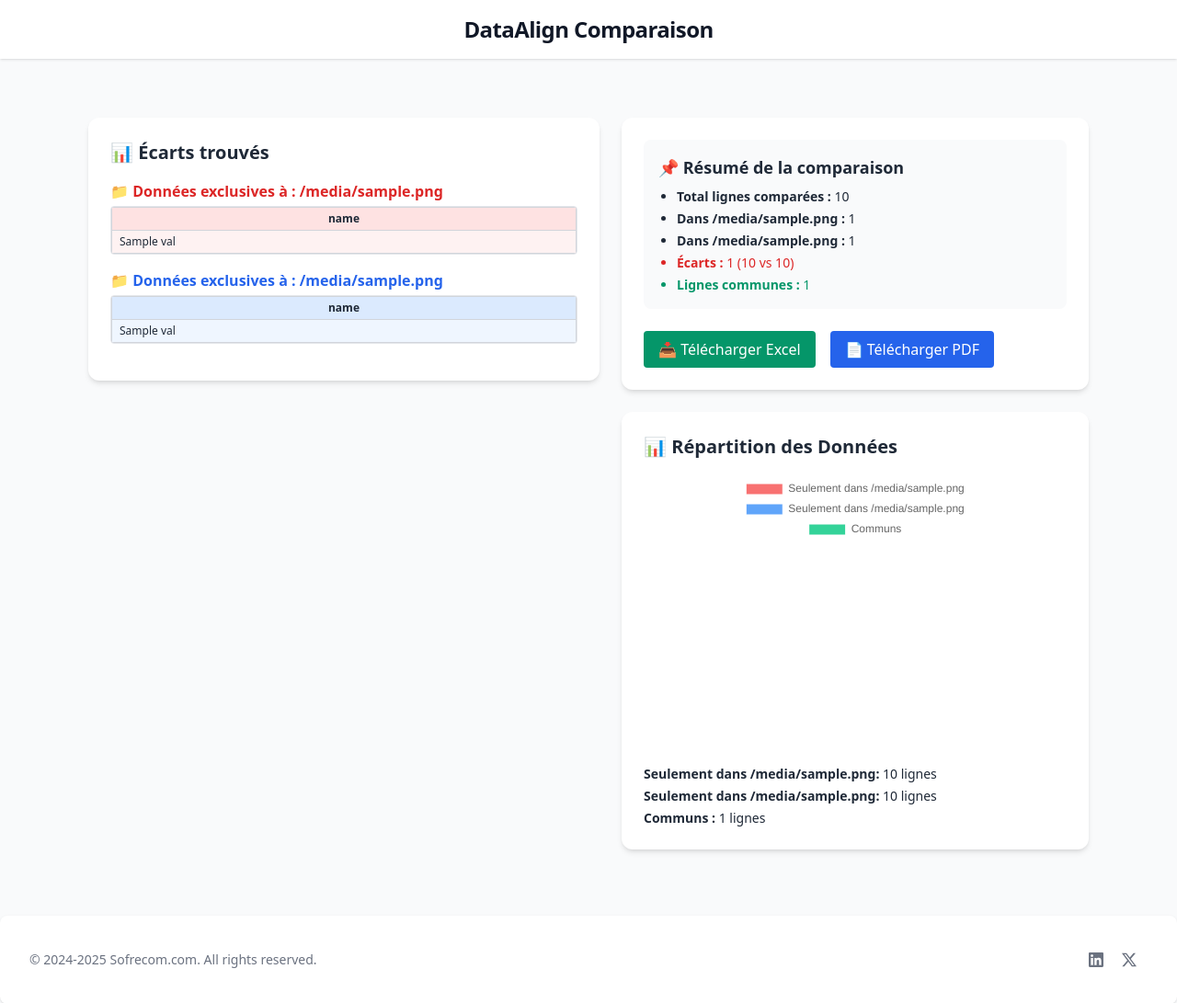
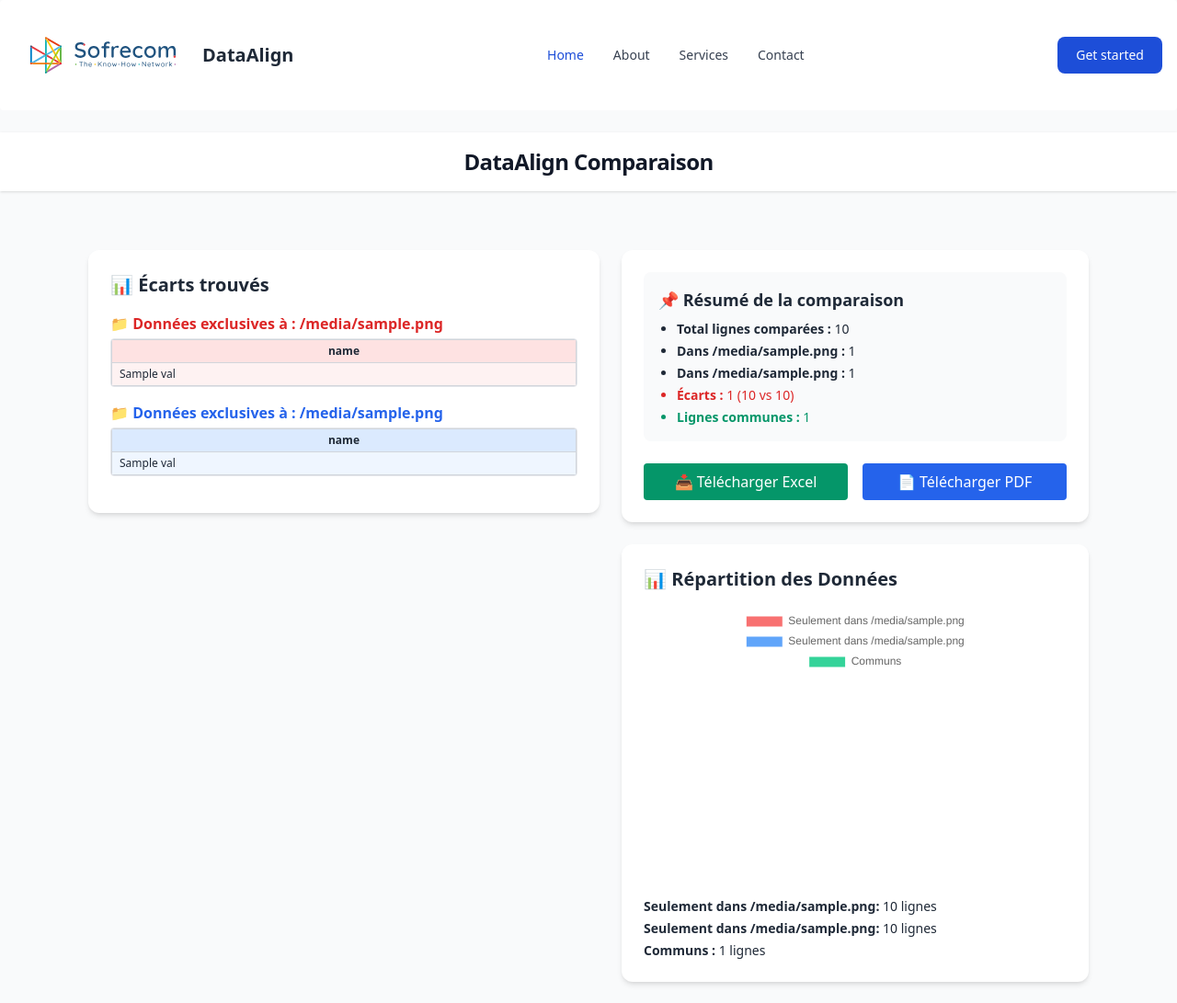
Before and after one commit to LemsiXIV/DataAlign, a Flask app: template Templates/compare.html in a window 1280 px wide. Shown: the top 1091 px of the page at 92% size. Run offline with Flask 3, Linux system fonts and the light colour scheme; the template is opened without the code that fills it: most values are stand-ins (such as "Sample title", 1, 10 or a date in 2020); some libraries are stand-ins or nearby versions.

Commit message:
fixing visuel bug in the root compare

```diff
--- a/DataAlign.py
+++ b/DataAlign.py
@@ -21,8 +21,7 @@ os.makedirs(UPLOAD_FOLDER, exist_ok=True)
 @app.route("/index")
 def index():
 
-    image_url = 'sofrecom.svg'
-    return render_template("index.html",image_url=image_url)
+    return render_template("index.html")
 
 # Route pour l'upload et la lecture des fichiers
 @app.route('/upload', methods=['POST'])
--- a/Templates/compare.html
+++ b/Templates/compare.html
@@ -13,8 +13,58 @@
 
 <body class="bg-gray-50 dark:bg-gray-900 text-gray-800 dark:text-gray-100">
 
+  <!-- navbar Start section -->
+  <nav class="bg-white border-gray-200 px-2 sm:px-4 py-2.5 rounded-sm dark:bg-gray-900">
+    <div class="container flex flex-wrap items-center justify-between mx-auto">
+      <a href="{{ url_for('index') }}" class="flex items-center">
+        <img src="{{ url_for('static', filename='sofrecom.svg') }}" style="height:100px;" class="w-48 mr-3 sm:h-28"
+          alt="DataAlign Logo">
+        <span class="self-center text-xl font-semibold whitespace-nowrap dark:text-white">DataAlign</span>
+      </a>
+      <div class="flex md:order-2">
+        <button id="defaultModalButton" data-modal-target="defaultModal" data-modal-toggle="defaultModal" type="button"
+          class="text-white bg-blue-700 hover:bg-blue-800 focus:ring-4 focus:outline-none focus:ring-blue-300 font-medium rounded-lg text-sm px-5 py-2.5 text-center mr-3 md:mr-0 dark:bg-blue-600 dark:hover:bg-blue-700 dark:focus:ring-blue-800">Get
+          started</button>
+        <button data-collapse-toggle="navbar-cta" type="button"
+          class="inline-flex items-center p-2 text-sm text-gray-500 rounded-lg md:hidden hover:bg-gray-100 focus:outline-none focus:ring-2 focus:ring-gray-200 dark:text-gray-400 dark:hover:bg-gray-700 dark:focus:ring-gray-600"
+          aria-controls="navbar-cta" aria-expanded="false">
+          <span class="sr-only">Open main menu</span>
+          <svg class="w-6 h-6" aria-hidden="true" fill="currentColor" viewBox="0 0 20 20"
+            xmlns="http://www.w3.org/2000/svg">
+            <path fill-rule="evenodd"
+              d="M3 5a1 1 0 011-1h12a1 1 0 110 2H4a1 1 0 01-1-1zM3 10a1 1 0 011-1h12a1 1 0 110 2H4a1 1 0 01-1-1zM3 15a1 1 0 011-1h12a1 1 0 110 2H4a1 1 0 01-1-1z"
+              clip-rule="evenodd"></path>
+          </svg>
+        </button>
+      </div>
+      <div class="items-center justify-between hidden w-full md:flex md:w-auto md:order-1" id="navbar-cta">
+        <ul
+          class="flex flex-col p-4 mt-4 border border-gray-100 rounded-lg bg-gray-50 md:flex-row md:space-x-8 md:mt-0 md:text-sm md:font-medium md:border-0 md:bg-white dark:bg-gray-800 md:dark:bg-gray-900 dark:border-gray-700">
+          <li>
+            <a href="#"
+              class="block py-2 pl-3 pr-4 text-white bg-blue-700 rounded-sm md:bg-transparent md:text-blue-700 md:p-0 dark:text-white"
+              aria-current="page">Home</a>
+          </li>
+          <li>
+            <a href="#"
+              class="block py-2 pl-3 pr-4 text-gray-700 rounded-sm hover:bg-gray-100 md:hover:bg-transparent md:hover:text-blue-700 md:p-0 md:dark:hover:text-white dark:text-gray-400 dark:hover:bg-gray-700 dark:hover:text-white md:dark:hover:bg-transparent dark:border-gray-700">About</a>
+          </li>
+          <li>
+            <a href="#"
+              class="block py-2 pl-3 pr-4 text-gray-700 rounded-sm hover:bg-gray-100 md:hover:bg-transparent md:hover:text-blue-700 md:p-0 md:dark:hover:text-white dark:text-gray-400 dark:hover:bg-gray-700 dark:hover:text-white md:dark:hover:bg-transparent dark:border-gray-700">Services</a>
+          </li>
+          <li>
+            <a href="#"
+              class="block py-2 pl-3 pr-4 text-gray-700 rounded-sm hover:bg-gray-100 md:hover:bg-transparent md:hover:text-blue-700 md:p-0 md:dark:hover:text-white dark:text-gray-400 dark:hover:bg-gray-700 dark:hover:text-white md:dark:hover:bg-transparent dark:border-gray-700">Contact</a>
+          </li>
+        </ul>
+      </div>
+    </div>
+  </nav>
+  <!-- navbar End section -->
+
   <!-- Header -->
-    <header class="bg-white dark:bg-gray-800 shadow p-4">
+  <header class="bg-white  mt-6 dark:bg-gray-800 shadow p-4">
     <div class="max-w-6xl mx-auto text-center">
       <h1 class="text-2xl font-bold tracking-tight text-gray-900 dark:text-white">DataAlign Comparaison</h1>
     </div>
@@ -57,7 +107,8 @@
                 <thead class="bg-red-100 dark:bg-red-800/50">
                   <tr>
                     {% for key in ecarts1[0].keys() %}
-            <th class="px-2 py-1 border border-gray-300 dark:border-gray-600 text-wrap whitespace-normal max-w-xs">
+                    <th
+                      class="px-2 py-1 border border-gray-300 dark:border-gray-600 text-wrap whitespace-normal max-w-xs">
                       {{ key }}
                     </th>
                     {% endfor %}
@@ -67,7 +118,8 @@
                   {% for row in ecarts1 %}
                   <tr class="bg-red-50 dark:bg-red-900 border-b hover:bg-red-100 dark:hover:bg-red-800">
                     {% for val in row.values() %}
-            <td class="px-2 py-1 border border-gray-300 dark:border-gray-700 text-wrap whitespace-normal max-w-xs">
+                    <td
+                      class="px-2 py-1 border border-gray-300 dark:border-gray-700 text-wrap whitespace-normal max-w-xs">
                       {{ val }}
                     </td>
                     {% endfor %}
@@ -91,7 +143,8 @@
                 <thead class="bg-blue-100 dark:bg-blue-800/50">
                   <tr>
                     {% for key in ecarts2[0].keys() %}
-            <th class="px-2 py-1 border border-gray-300 dark:border-gray-600 text-wrap whitespace-normal max-w-xs">
+                    <th
+                      class="px-2 py-1 border border-gray-300 dark:border-gray-600 text-wrap whitespace-normal max-w-xs">
                       {{ key }}
                     </th>
                     {% endfor %}
@@ -101,7 +154,8 @@
                   {% for row in ecarts2 %}
                   <tr class="bg-blue-50 dark:bg-blue-900 border-b hover:bg-blue-100 dark:hover:bg-blue-800">
                     {% for val in row.values() %}
-            <td class="px-2 py-1 border border-gray-300 dark:border-gray-700 text-wrap whitespace-normal max-w-xs">
+                    <td
+                      class="px-2 py-1 border border-gray-300 dark:border-gray-700 text-wrap whitespace-normal max-w-xs">
                       {{ val }}
                     </td>
                     {% endfor %}
@@ -135,22 +189,23 @@
             </div>
 
             <div class="flex flex-col sm:flex-row gap-4">
-          <form method="get" action="{{ url_for('download_excel') }}">
+              <form method="get" action="{{ url_for('download_excel') }}" class="flex-1">
                 {% for k in key1.split(' + ') %}<input type="hidden" name="key1" value="{{ k }}">{% endfor %}
                 {% for k in key2.split(' + ') %}<input type="hidden" name="key2" value="{{ k }}">{% endfor %}
-            <button type="submit" class="px-4 py-2 bg-green-600 text-white rounded hover:bg-green-700">
+                <button type="submit" class="w-full px-4 py-2 bg-green-600 text-white rounded hover:bg-green-700">
                   📥 Télécharger Excel
                 </button>
               </form>
 
-          <form method="get" action="{{ url_for('download_pdf') }}">
+              <form method="get" action="{{ url_for('download_pdf') }}" class="flex-1">
                 {% for k in key1.split(' + ') %}<input type="hidden" name="key1" value="{{ k }}">{% endfor %}
                 {% for k in key2.split(' + ') %}<input type="hidden" name="key2" value="{{ k }}">{% endfor %}
-            <button type="submit" class="px-4 py-2 bg-blue-600 text-white rounded hover:bg-blue-700">
+                <button type="submit" class="w-full px-4 py-2 bg-blue-600 text-white rounded hover:bg-blue-700">
                   📄 Télécharger PDF
                 </button>
               </form>
             </div>
+
           </section>
 
           <!-- Chart -->
@@ -226,8 +281,7 @@
 
       <a href="https://twitter.com/SofrecomTunisia" data-tooltip-target="tooltip-twitter"
         class="inline-flex justify-center p-2 text-gray-500 rounded-lg cursor-pointer dark:text-gray-400 dark:hover:text-white hover:text-gray-900 hover:bg-gray-100 dark:hover:bg-gray-600">
-                <svg class="w-4 h-4" aria-hidden="true" xmlns="http://www.w3.org/2000/svg" fill="none"
-                    viewBox="0 0 20 20">
+        <svg class="w-4 h-4" aria-hidden="true" xmlns="http://www.w3.org/2000/svg" fill="none" viewBox="0 0 20 20">
           <path fill="currentColor"
             d="M12.186 8.672 18.743.947h-2.927l-5.005 5.9-4.44-5.9H0l7.434 9.876-6.986 8.23h2.927l5.434-6.4 4.82 6.4H20L12.186 8.672Zm-2.267 2.671L8.544 9.515 3.2 2.42h2.2l4.312 5.719 1.375 1.828 5.731 7.613h-2.2l-4.699-6.237Z" />
         </svg>
--- a/Templates/index.html
+++ b/Templates/index.html
@@ -34,7 +34,7 @@
     <nav class="bg-white border-gray-200 px-2 sm:px-4 py-2.5 rounded-sm dark:bg-gray-900">
         <div class="container flex flex-wrap items-center justify-between mx-auto">
             <a href="{{ url_for('index') }}" class="flex items-center">
-                <img src="{{ url_for('static', filename=image_url) }}" style="height:100px;" class="w-48 mr-3 sm:h-28" alt="DataAlign Logo">
+                <img src="{{ url_for('static', filename='sofrecom.svg') }}" style="height:100px;" class="w-48 mr-3 sm:h-28" alt="DataAlign Logo">
                 <span class="self-center text-xl font-semibold whitespace-nowrap dark:text-white">DataAlign</span>
             </a>
             <div class="flex md:order-2">
--- a/static/dist/output.css
+++ b/static/dist/output.css
@@ -1030,6 +1030,9 @@
   .mt-4 {
     margin-top: calc(var(--spacing) * 4);
   }
+  .mt-6 {
+    margin-top: calc(var(--spacing) * 6);
+  }
   .mt-10 {
     margin-top: calc(var(--spacing) * 10);
   }
```
Lines whose indentation alone changed are shown as unchanged.
